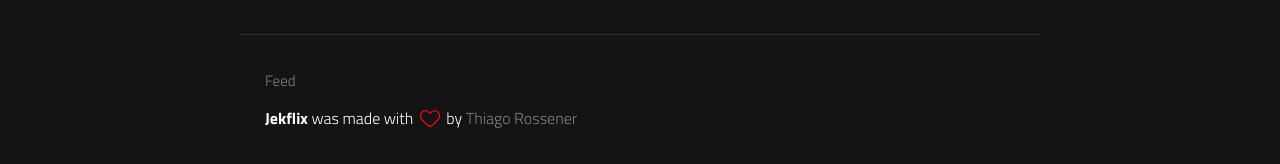
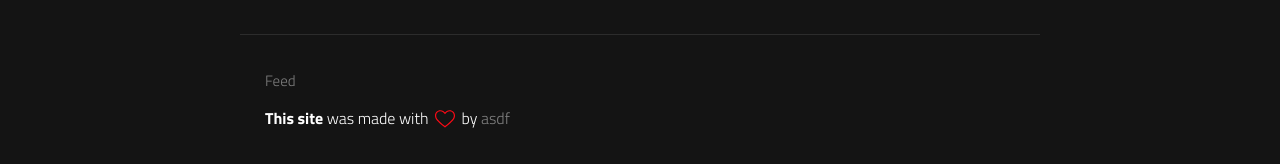
Before and after one commit to pawaranavojith/cinema4d, a Jekyll site: the page built from index.md, in a window 1280 px wide and 900 px high, scrolled down 2554 px. Shown: the part 733-897 px from the top of the window. Built offline with Jekyll 4.4.1, drawn with Linux system fonts in a browser that asks for light colours.

Commit message:
Update footer.html

```diff
--- a/_includes/footer.html
+++ b/_includes/footer.html
@@ -37,7 +37,7 @@
         {% endfor %}
         <li><a class="feed" href="{{ site.url }}{{site.baseurl}}/feed.xml" title="Atom/RSS feed">Feed</a></li>
     </ul>
-    <p><span>Jekflix</span> was made with <svg class="love"><use xlink:href="#icon-heart"></use></svg> by <a href="http://www.rossener.com" target="_blank" class="creator">Thiago Rossener</a></p>
+    <p><span>This site</span> was made with <svg class="love"><use xlink:href="#icon-heart"></use></svg> by <a href="http://asdas" target="_blank" class="creator">asdf</a></p>
 </footer>
 <script src="{{ "/assets/js/main.js" | prepend: site.baseurl }}"></script>
 {% include stats.html %}
```
